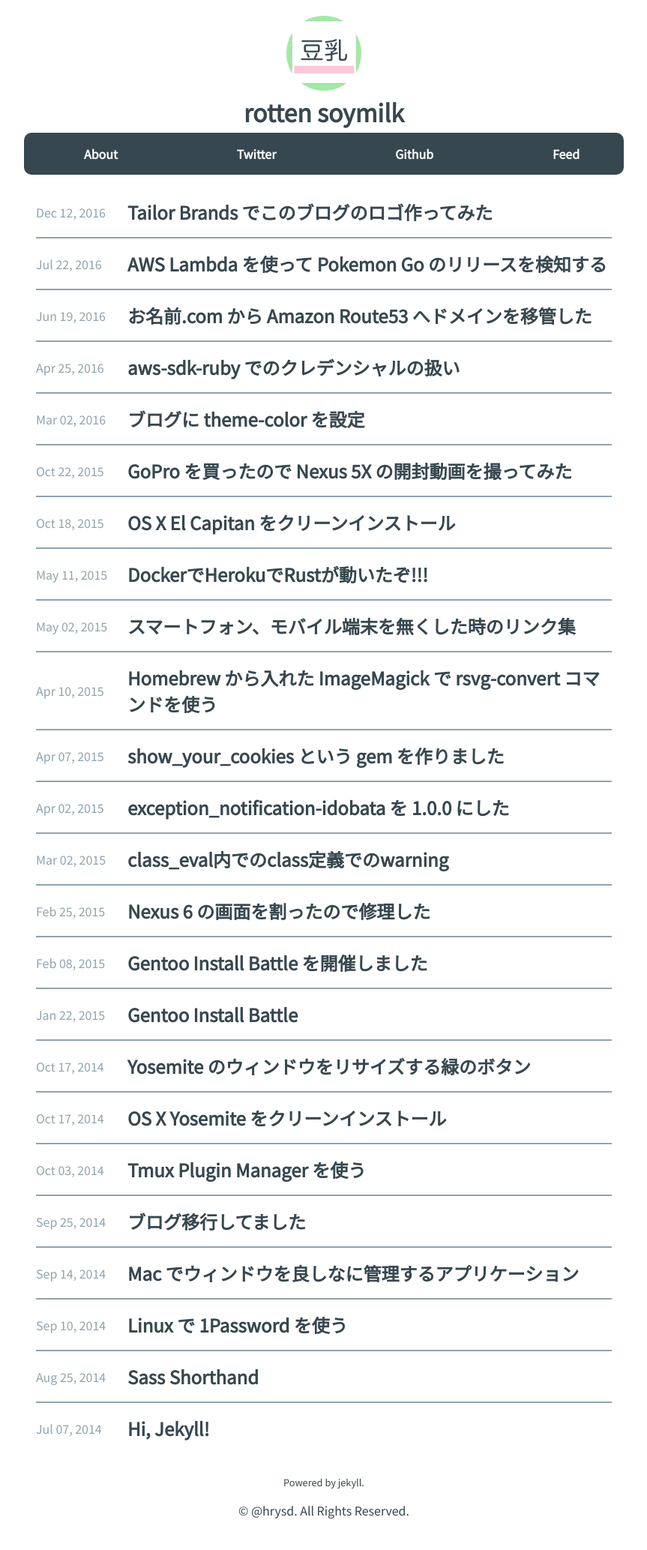
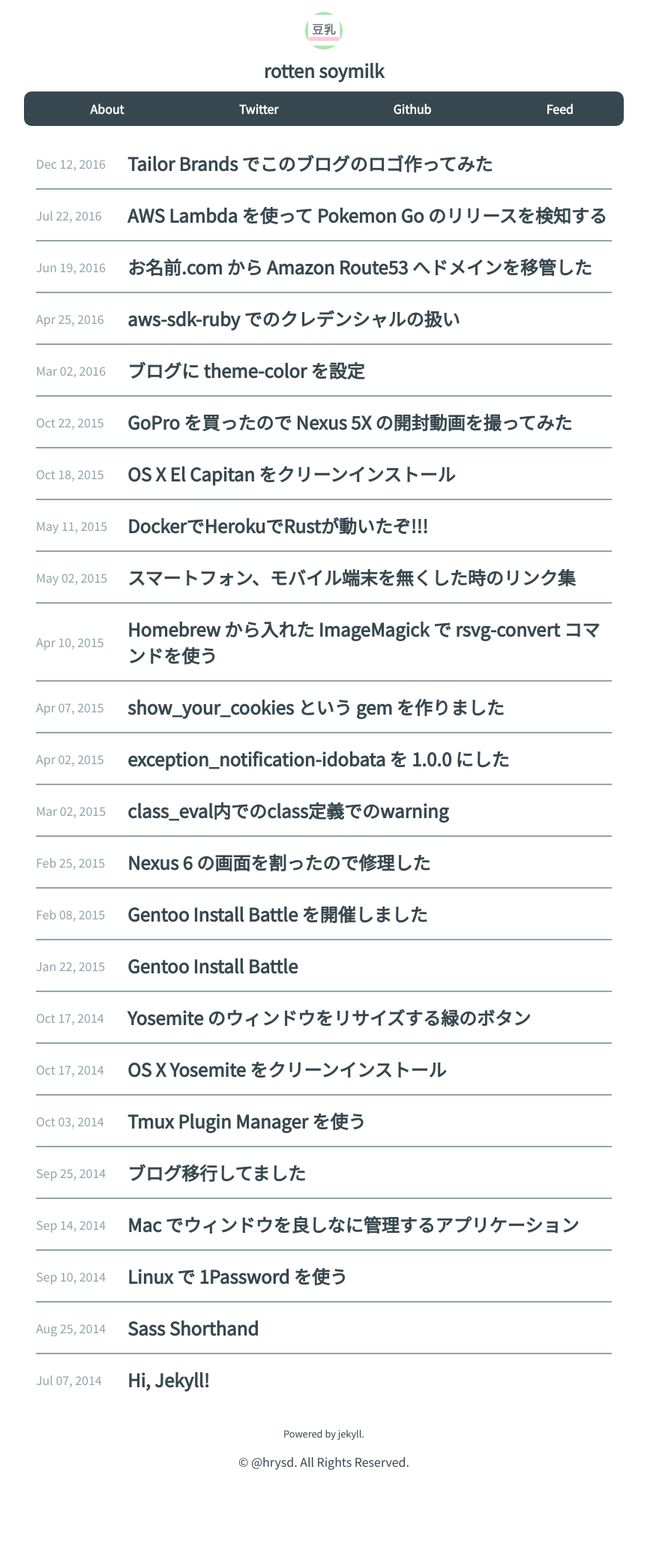
Before and after one commit to hrysd/docs.hrysd.org, a Jekyll site: the page built from index.html, in a window 1280 px wide. Shown: the whole page at 75% size, without its empty margins (208-1071 px from the left). Built offline with Jekyll 4.4.1, drawn with Linux system fonts in a browser that asks for light colours; some web fonts are replaced; Markdown is read by kramdown in place of the engine named in the settings; after the commit the page ends 2002 px from its top, so only the background shows below that.

Commit message:
Mobile friendly

```diff
--- a/_includes/header.html
+++ b/_includes/header.html
@@ -1,7 +1,7 @@
 <header id='header'>
   <h1>
     <a href='{{ site.baseurl }}/'>
-      <img width='100px' src='/assets/images/icon.png' alt='{{ site.title }}'/>
+      <img width='50px' src='/assets/images/icon.png' alt='{{ site.title }}'/>
       rotten soymilk
     </a>
   </h1>
--- a/assets/stylesheets/header.sass
+++ b/assets/stylesheets/header.sass
@@ -4,6 +4,7 @@
   max-width: 800px
 
   h1
+    font-size: 1.5rem
     margin-bottom: 0px
     text-align: center
 
@@ -19,7 +20,7 @@
 
   nav
     background-color: $font-color
-    line-height: 56px
+    padding: 0.7rem
     border-radius: 10px
 
     @media screen and (max-width: $mobile)
--- a/assets/stylesheets/main.sass
+++ b/assets/stylesheets/main.sass
@@ -22,6 +22,13 @@
       display: inline-block
       min-width: 7rem
       margin-right: 10px
+
+    @media screen and (max-width: $mobile)
+      h1, h2
+        font-size: 1rem
+
+      time
+        font-size: 0.8rem
 
   section.articles
     article
```
